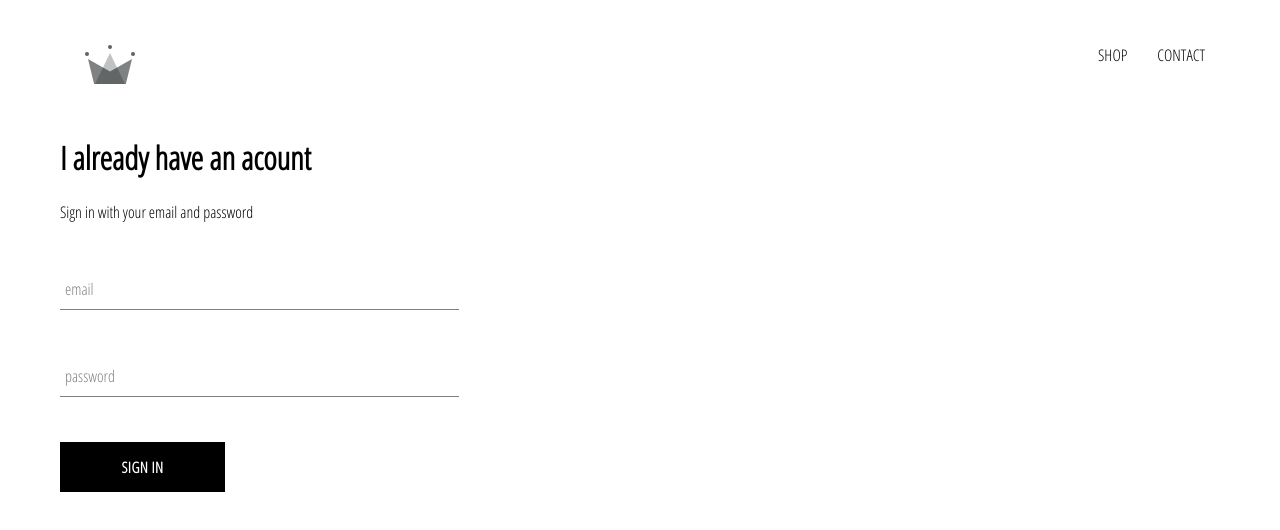
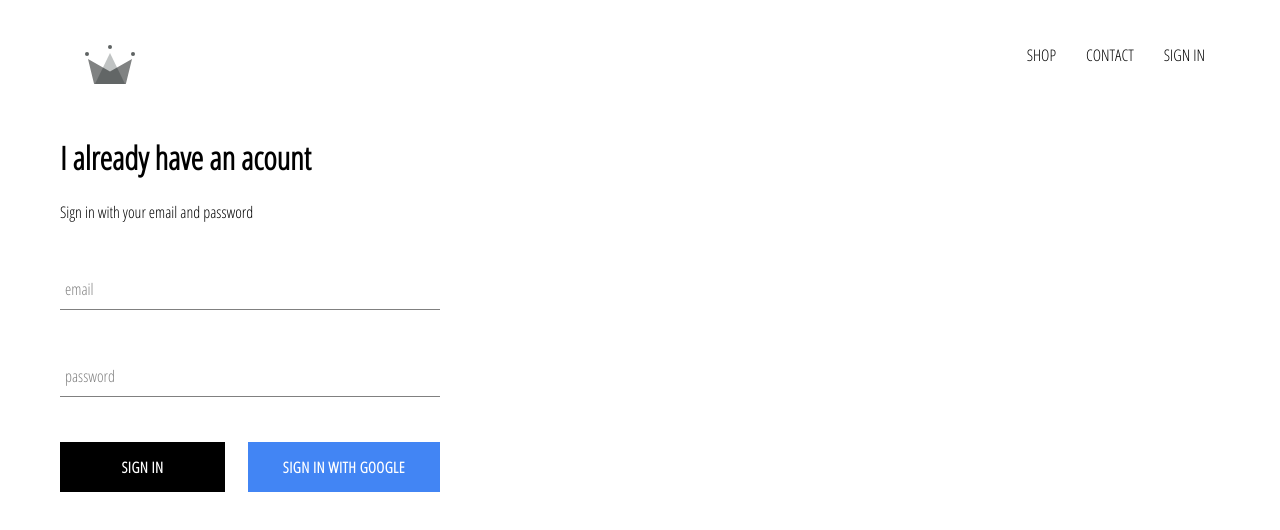
Before and after one commit to shamimjozi/shop-clothing, a React (Create React App) app: page /signin in a window 1280 px wide. Shown: the top 530 px of the page. Built offline with nearby package versions, Linux system fonts and the light colour scheme; no server answers.

Commit message:
integrated firebase into application, created sign in page with sign in component and sign in with google

```diff
--- a/package.json
+++ b/package.json
@@ -3,6 +3,7 @@
   "version": "0.1.0",
   "private": true,
   "dependencies": {
+    "firebase": "^7.2.2",
     "node-sass": "^4.13.0",
     "react": "^16.11.0",
     "react-dom": "^16.11.0",
--- a/src/App.css
+++ b/src/App.css
@@ -7,3 +7,7 @@
     text-decoration: none;
     color: black;
 }
+
+*{
+  box-sizing : border-box ;
+}
--- a/src/App.js
+++ b/src/App.js
@@ -5,14 +5,37 @@
 import HomePage from './pages/homepage/homepage.component' ;
 import ShopPage from './pages/shop/shop.component';
 import SignInAndSignUpPage from './pages/signin-signup/signin-signup.component'
+import Header from './components/header/header.component' ;
+import {auth} from './firebase/firebase.utils';
 
-import Header from './components/header/header.component' ;
+class App extends React.Component {
 
+  constructor(){
+    super();
 
-function App() {
+    this.state ={
+      currentUser : null
+    }
+  }
+
+  unsubscribeFromAuth = null ;
+
+  componentDidMount(){
+    this.unsubscribeFromAuth = auth.onAuthStateChanged( user => {
+      this.setState({currentUser : user})
+
+      console.log(user);
+    })
+  }
+
+  componentWillUnmount (){
+    this.unsubscribeFromAuth();
+  }
+
+  render(){
     return (
       <div >
-      <Header />
+        <Header currentUser={this.currentUser} />
         <Switch>
             <Route exact path='/' component={HomePage} />
             <Route path='/shop' component={ShopPage} />
@@ -23,4 +46,6 @@
     );
   }
 
+}
+
 export default App;
--- a/src/components/custom-button/custom-button.component.jsx
+++ b/src/components/custom-button/custom-button.component.jsx
@@ -2,8 +2,11 @@
 
 import './custom-button.styles.scss';
 
-const CustomButton = ({children , ...otherProps}) =>(
-    <button className='custom-button' {...otherProps}>
+const CustomButton = ({children , isGoogleSignIn , ...otherProps}) =>(
+    <button
+    className={`${isGoogleSignIn ? 'google-sign-in' : ''} custom-button `}
+    {...otherProps}
+    >
         {children}
     </button>
 )
--- a/src/components/custom-button/custom-button.styles.scss
+++ b/src/components/custom-button/custom-button.styles.scss
@@ -19,4 +19,15 @@
         color: black;
         border: 1px solid black;
     }
+
+    &.google-sign-in{
+        background-color: #4285f4;
+        color: white;
+
+        &:hover{
+            background-color: #357ae8;
+            border: none;
+        }
+
+    }
 }
--- a/src/components/form-input/form-input.component.jsx
+++ b/src/components/form-input/form-input.component.jsx
@@ -12,6 +12,7 @@
             </label>)
             : null
         }
+
     </div>
 )
 
--- a/src/components/header/header.component.jsx
+++ b/src/components/header/header.component.jsx
@@ -1,9 +1,10 @@
 import React from 'react';
 import {Link} from 'react-router-dom' ;
+import { auth } from '../../firebase/firebase.utils.js';
 import {ReactComponent as Logo } from '../../assets/crown.svg' ;
 import './header.styles.scss';
 
-const Header = () =>(
+const Header = ({currentUser }) =>(
     <div className="header">
         <Link className='logo-container' to="/" >
             <Logo className='logo' />
@@ -15,6 +16,17 @@
             <Link className='option' to="/shop">
                 CONTACT
             </Link>
+            {currentUser ? (
+                <div className='option' onClick={() => auth.signOut()} >
+                    SIGN OUT
+                </div>
+            ) : (
+                <Link className='option' to='/signin' >
+                    SIGN IN
+                </Link>
+            )
+
+            }
         </div>
     </div>
 )
--- a/src/components/header/header.styles.scss
+++ b/src/components/header/header.styles.scss
@@ -20,6 +20,7 @@
 
         .option{
             padding: 10px 15px;
+            cursor : pointer ;
         }
     }
 }
--- a/src/components/sign-in/sign-in.component.jsx
+++ b/src/components/sign-in/sign-in.component.jsx
@@ -2,6 +2,8 @@
 
 import FormInput from '../form-input/form-input.component';
 import CustomButton from '../custom-button/custom-button.component';
+
+import {signInWithGoogle} from '../../firebase/firebase.utils.js' ;
 
 import './sign-in.styles.scss';
 
@@ -49,7 +51,11 @@
                             label='password'
                              required />
 
-                     <CustomButton type='submit'>sign in</CustomButton>
+                    <div className='buttons' >
+                    <CustomButton type='submit'>sign in</CustomButton>
+                     <CustomButton onClick={signInWithGoogle} isGoogleSignIn >sign in with google</CustomButton>
+                    </div>
+
                  </form>
              </div>
          );
--- a/src/components/sign-in/sign-in.styles.scss
+++ b/src/components/sign-in/sign-in.styles.scss
@@ -1,9 +1,14 @@
 .sign-in{
-    width: 30vw;
+    width: 380px;
     display: flex;
     flex-direction: column;
 
     .title{
         margin: 10px 0;
     }
+
+    .buttons{
+      display : flex ;
+      justify-content : space-between ;
+    }
 }
--- /dev/null
+++ b/src/firebase/firebase.utils.js
@@ -0,0 +1,25 @@
+import firebase from 'firebase/app' ;
+import 'firebase/firestore' ;
+import 'firebase/auth';
+
+const config = {
+    apiKey: "AIzaSyB4thgts_A_jtxH5DQAo3x4Cnp6UuEfB8s",
+    authDomain: "crwn-clothing-1ee3e.firebaseapp.com",
+    databaseURL: "https://crwn-clothing-1ee3e.firebaseio.com",
+    projectId: "crwn-clothing-1ee3e",
+    storageBucket: "crwn-clothing-1ee3e.appspot.com",
+    messagingSenderId: "335960340635",
+    appId: "1:335960340635:web:b25755953de3fe3a87ae3e",
+    measurementId: "G-XSGCQ2EYQV"
+}
+
+firebase.initializeApp(config) ;
+
+export const auth = firebase.auth();
+export const firestore = firebase.firestore();
+
+const provider = new firebase.auth.GoogleAuthProvider();
+provider.setCustomParameters({promp : 'select_account'});
+export const signInWithGoogle = () =>auth.signInWithPopup(provider);
+
+export default firebase ;
```
Also changed, not shown: 1 other file (tests, documents, lock files or other folders). Lines whose indentation alone changed are shown as unchanged.
